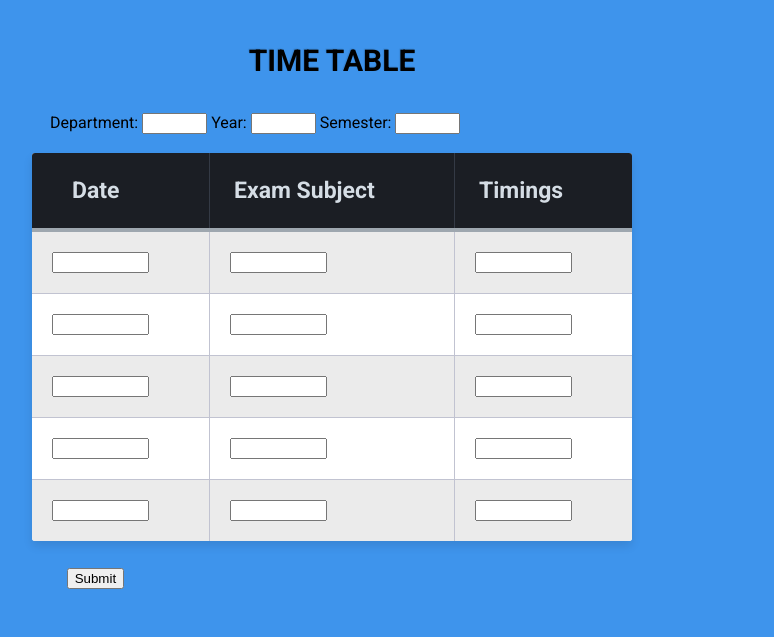
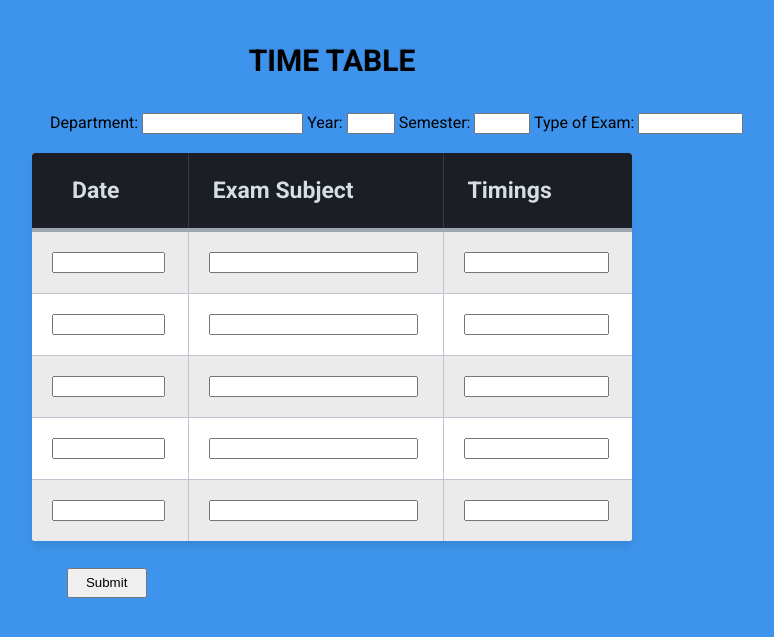
Before and after one commit to sdeepanshu02/chat_bot, a Flask app: page /exam_time_table in a window 1280 px wide. Shown: the top 637 px of the page, without its empty margins (308-1082 px from the left). Run offline with Flask 2, Linux system fonts and the light colour scheme.

Commit message:
Made changes

```diff
--- a/templates/e_tt.html
+++ b/templates/e_tt.html
@@ -79,6 +79,8 @@
          #submit{
          margin-top: 2em;
          margin-left: 27.5em;
+         width: 80px;
+         height: 30px;
          }
          tr:last-child td:first-child {
          border-bottom-left-radius:3px;
@@ -140,9 +142,11 @@
          <h3 align="center">Time Table</h3>
       </div>
       <form action="https://jarvis-amoc.herokuapp.com/exam_time_table_post" method="Post">
-         <label id="right">Department:        </label><input id="dept" name="dept" type="text" size="5">
-         <label>Year:        </label><input id="year" name="year" type="text" size="5">
-         <label>Semester:     </label><input id="semester" name="semester" type="text" size="5"><br><br>
+         <label id="right">Department:        </label><input id="dept" name="dept" type="text" size="17">
+         <label>Year:        </label><input id="year" name="year" type="number" min="1" max="5" size="5">
+         <label>Semester:     </label><input id="semester" name="semester" type="number" min="1" max="10" size="5">
+         <label>Type of Exam:     </label><input id="toe" name="toe" type="text" size="10"><br><br>
+
          <table class="table-fill">
             <thead>
                <tr>
@@ -153,29 +157,29 @@
             </thead>
             <tbody>
                <tr>
-                  <td><input type="text" id="1" name="1" size="9"></td>
-                  <td><input type="text" id="2" name="2" size="9"></td>
-                  <td><input type="text" id="3" name="3" size="9"></td>
+                  <td><input type="text" id="1" name="1" size="11"></td>
+                  <td><input type="text" id="2" name="2" size="23"></td>
+                  <td><input type="text" id="3" name="3" size="15"></td>
                </tr>
                <tr>
-                  <td><input type="text" id="4" name="4" size="9"></td>
-                  <td><input type="text" id="5" name="5" size="9"></td>
-                  <td><input type="text" id="6" name="6" size="9"></td>
+                  <td><input type="text" id="4" name="4" size="11"></td>
+                  <td><input type="text" id="5" name="5" size="23"></td>
+                  <td><input type="text" id="6" name="6" size="15"></td>
                </tr>
                <tr>
-                  <td><input type="text" id="7" name="7" size="9"></td>
-                  <td><input type="text" id="8" name="8" size="9"></td>
-                  <td><input type="text" id="9" name="9" size="9"></td>
+                  <td><input type="text" id="7" name="7" size="11"></td>
+                  <td><input type="text" id="8" name="8" size="23"></td>
+                  <td><input type="text" id="9" name="9" size="15"></td>
                </tr>
                <tr>
-                  <td><input type="text" id="10" name="10" size="9"></td>
-                  <td><input type="text" id="11" name="11" size="9"></td>
-                  <td><input type="text" id="12" name="12" size="9"></td>
+                  <td><input type="text" id="10" name="10" size="11"></td>
+                  <td><input type="text" id="11" name="11" size="23"></td>
+                  <td><input type="text" id="12" name="12" size="15"></td>
                </tr>
                <tr>
-                  <td><input type="text" id="13" name="13" size="9"></td>
-                  <td><input type="text" id="14" name="14" size="9"></td>
-                  <td><input type="text" id="15" name="15" size="9"></td>
+                  <td><input type="text" id="13" name="13" size="11"></td>
+                  <td><input type="text" id="14" name="14" size="23"></td>
+                  <td><input type="text" id="15" name="15" size="15"></td>
                </tr>
             </tbody>
          </table>
```
